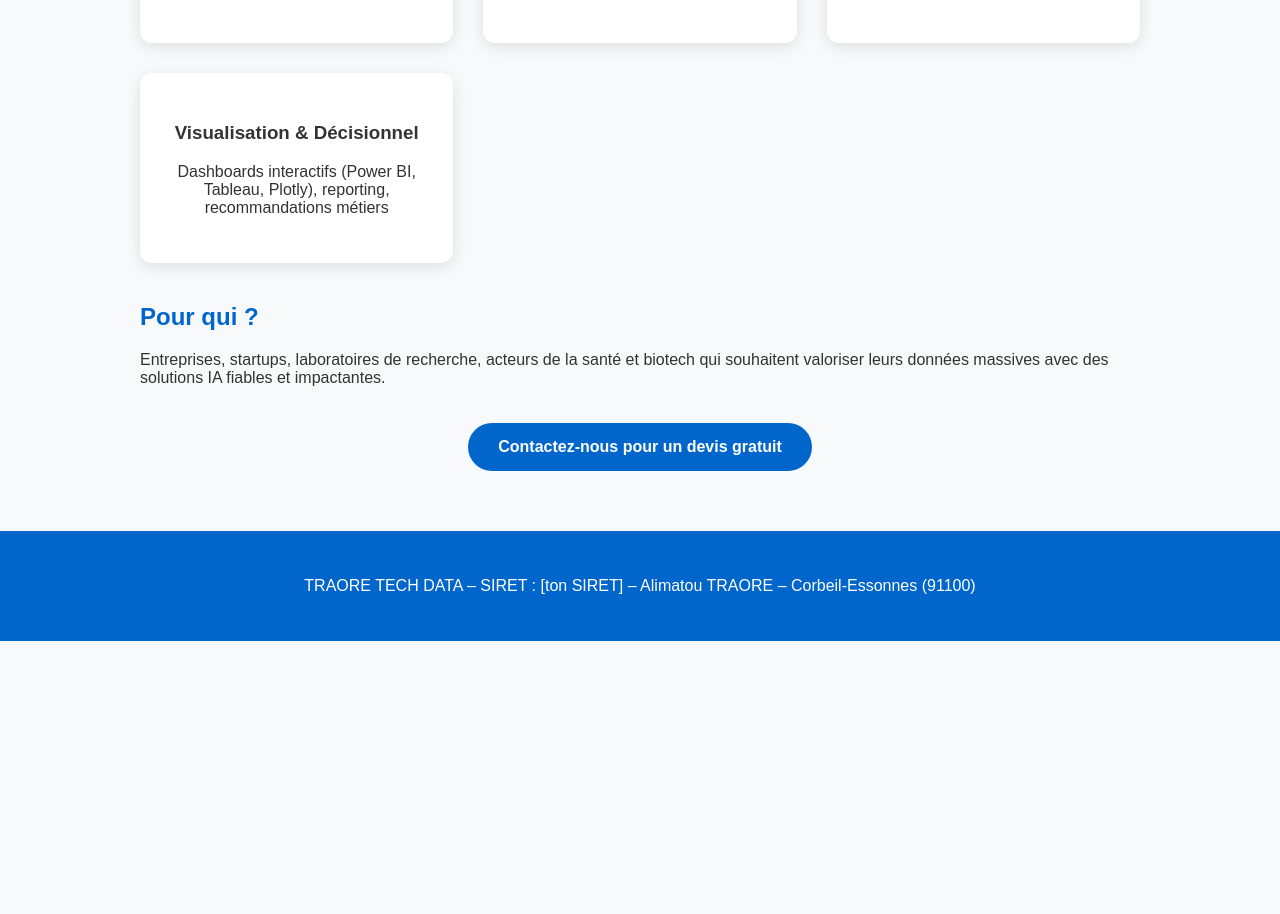
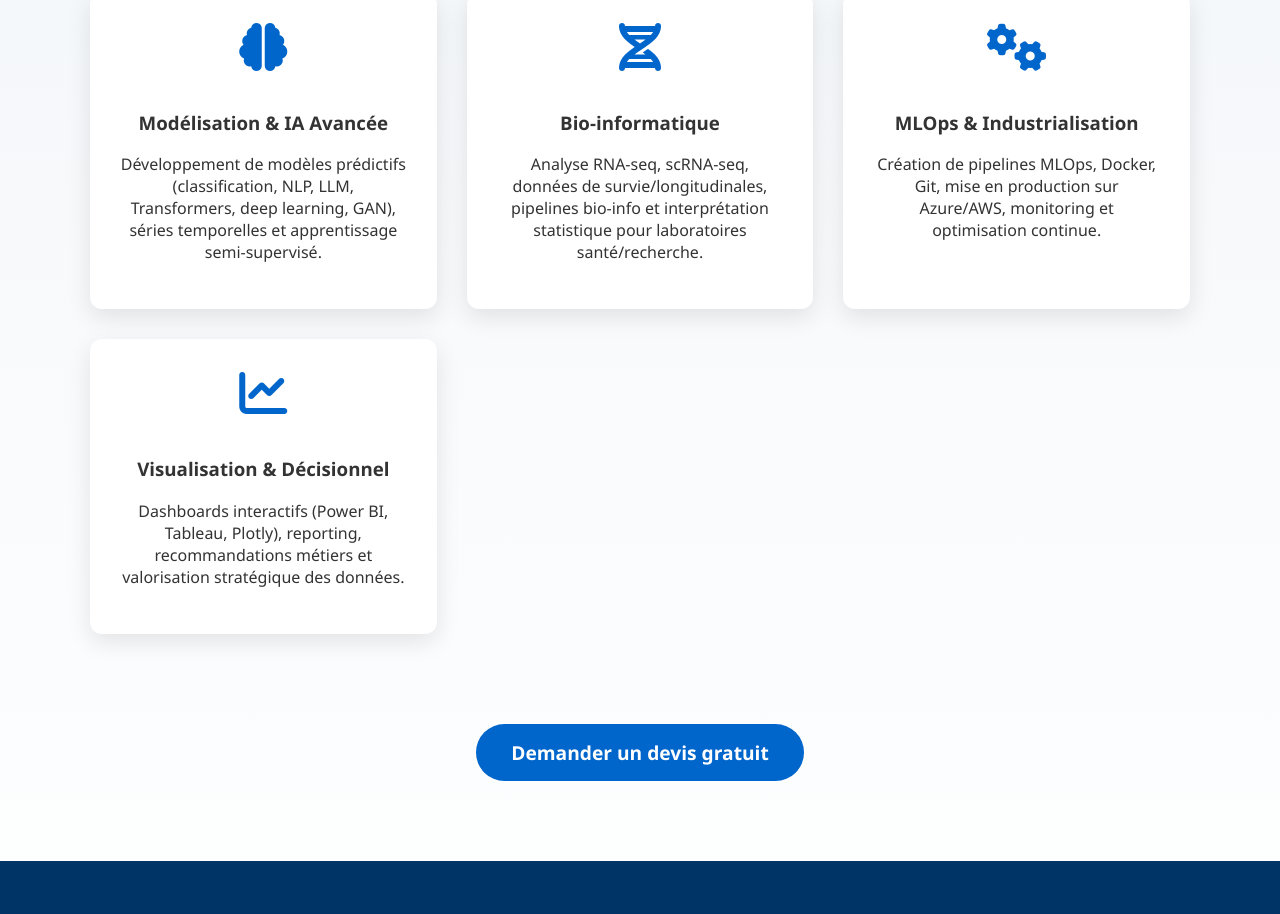
Before and after one commit to Alimatra/traoretechdata, a plain HTML site: page index.html in a window 1280 px wide. Shown: the part 501-1415 px from the top of the page. Before the commit the page ends 1142 px from the top, so only its background shows below. Drawn offline with Linux system fonts and the light colour scheme.

Commit message:
Update index.html

```diff
--- a/index.html
+++ b/index.html
@@ -4,56 +4,63 @@
   <meta charset="UTF-8">
   <meta name="viewport" content="width=device-width, initial-scale=1.0">
   <title>TRAORE TECH DATA - Consulting Data Science & IA</title>
+  <link rel="stylesheet" href="https://cdnjs.cloudflare.com/ajax/libs/font-awesome/6.5.0/css/all.min.css">
   <style>
-    body { font-family: Arial, sans-serif; margin: 0; padding: 0; background: #f8f9fa; color: #333; }
-    .header { background: #0066cc; color: white; text-align: center; padding: 60px 20px; }
-    .container { max-width: 1000px; margin: 40px auto; padding: 0 20px; }
-    h1 { margin: 0; font-size: 3em; }
-    h2 { color: #0066cc; }
-    .services { display: grid; grid-template-columns: repeat(auto-fit, minmax(300px, 1fr)); gap: 30px; margin: 40px 0; }
-    .service { background: white; padding: 30px; border-radius: 12px; box-shadow: 0 4px 15px rgba(0,0,0,0.1); text-align: center; }
-    .btn { display: inline-block; background: #0066cc; color: white; padding: 15px 30px; border-radius: 30px; text-decoration: none; font-weight: bold; margin-top: 20px; }
-    .btn:hover { background: #004c99; }
-    footer { text-align: center; padding: 30px; background: #0066cc; color: white; margin-top: 60px; }
+    body { font-family: 'Segoe UI', Arial, sans-serif; margin: 0; padding: 0; background: linear-gradient(to bottom, #f0f4f8, white); color: #333; }
+    .header { background: linear-gradient(135deg, #0066cc, #003366); color: white; text-align: center; padding: 100px 20px; }
+    h1 { font-size: 3.5em; margin: 0; }
+    .tagline { font-size: 1.5em; margin: 15px 0; opacity: 0.9; }
+    .container { max-width: 1100px; margin: 60px auto; padding: 0 20px; }
+    h2 { color: #003366; font-size: 2.5em; text-align: center; margin-bottom: 40px; }
+    .services { display: grid; grid-template-columns: repeat(auto-fit, minmax(320px, 1fr)); gap: 30px; }
+    .card { background: white; padding: 30px; border-radius: 12px; box-shadow: 0 8px 25px rgba(0,0,0,0.1); transition: transform 0.3s; text-align: center; }
+    .card:hover { transform: translateY(-10px); }
+    .card i { font-size: 3em; color: #0066cc; margin-bottom: 20px; }
+    .btn { display: inline-block; background: #0066cc; color: white; padding: 15px 35px; border-radius: 50px; text-decoration: none; font-weight: bold; margin-top: 30px; font-size: 1.2em; transition: all 0.3s; }
+    .btn:hover { background: #004c99; transform: scale(1.05); }
+    footer { background: #003366; color: white; text-align: center; padding: 40px 20px; margin-top: 80px; }
   </style>
 </head>
 <body>
   <div class="header">
     <h1>TRAORE TECH DATA</h1>
-    <p>Consulting en Data Science, Intelligence Artificielle & Bio-informatique</p>
+    <p class="tagline">Consulting Data Science • Intelligence Artificielle • Bio-informatique</p>
   </div>
 
   <div class="container">
-    <h2>Nos Services</h2>
+    <h2>Nos Expertises</h2>
     <div class="services">
-      <div class="service">
-        <h3>Modélisation & Machine Learning</h3>
-        <p>Classification, NLP, LLM, séries temporelles, deep learning (CNN, RNN, Transformers, GAN)</p>
+      <div class="card">
+        <i class="fas fa-brain"></i>
+        <h3>Modélisation & IA Avancée</h3>
+        <p>Développement de modèles prédictifs (classification, NLP, LLM, Transformers, deep learning, GAN), séries temporelles et apprentissage semi-supervisé.</p>
       </div>
-      <div class="service">
-        <h3>Bio-informatique & Analyse Avancée</h3>
-        <p>RNA-seq, scRNA-seq, données de survie/longitudinales, pipelines bio-info</p>
+      <div class="card">
+        <i class="fas fa-dna"></i>
+        <h3>Bio-informatique</h3>
+        <p>Analyse RNA-seq, scRNA-seq, données de survie/longitudinales, pipelines bio-info et interprétation statistique pour laboratoires santé/recherche.</p>
       </div>
-      <div class="service">
+      <div class="card">
+        <i class="fas fa-cogs"></i>
         <h3>MLOps & Industrialisation</h3>
-        <p>Création de pipelines, Docker, Git, mise en production (Azure/AWS)</p>
+        <p>Création de pipelines MLOps, Docker, Git, mise en production sur Azure/AWS, monitoring et optimisation continue.</p>
       </div>
-      <div class="service">
+      <div class="card">
+        <i class="fas fa-chart-line"></i>
         <h3>Visualisation & Décisionnel</h3>
-        <p>Dashboards interactifs (Power BI, Tableau, Plotly), reporting, recommandations métiers</p>
+        <p>Dashboards interactifs (Power BI, Tableau, Plotly), reporting, recommandations métiers et valorisation stratégique des données.</p>
       </div>
     </div>
 
-    <h2>Pour qui ?</h2>
-    <p>Entreprises, startups, laboratoires de recherche, acteurs de la santé et biotech qui souhaitent valoriser leurs données massives avec des solutions IA fiables et impactantes.</p>
-
-    <div style="text-align:center">
-      <a href="mailto:alimatou.traoree@gmail.com" class="btn">Contactez-nous pour un devis gratuit</a>
+    <div style="text-align:center; margin: 60px 0;">
+      <a href="mailto:alimatou.traoree@gmail.com" class="btn">Demander un devis gratuit</a>
     </div>
   </div>
 
   <footer>
-    <p>TRAORE TECH DATA – SIRET : [ton SIRET] – Alimatou TRAORE – Corbeil-Essonnes (91100)</p>
+    <p>TRAORE TECH DATA – SIRET : [insère ton SIRET ici] – Alimatou TRAORE<br>
+    67 Rue de la Papeterie – 91100 Corbeil-Essonnes – France<br>
+    © 2026 – Tous droits réservés</p>
   </footer>
 </body>
 </html>
```
